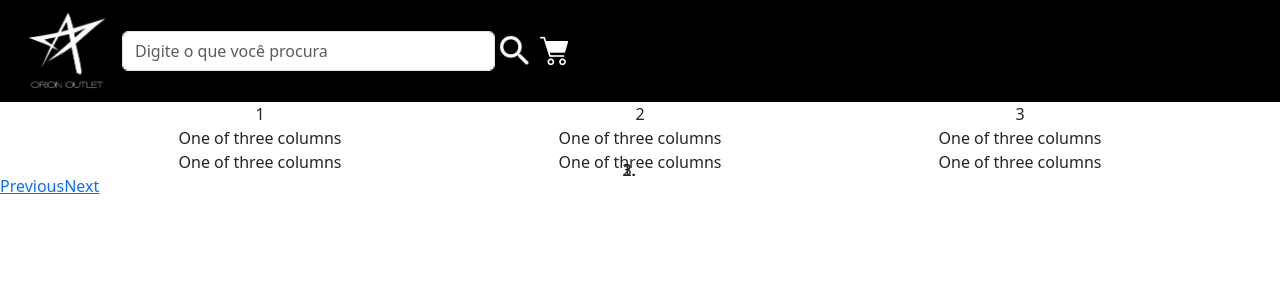
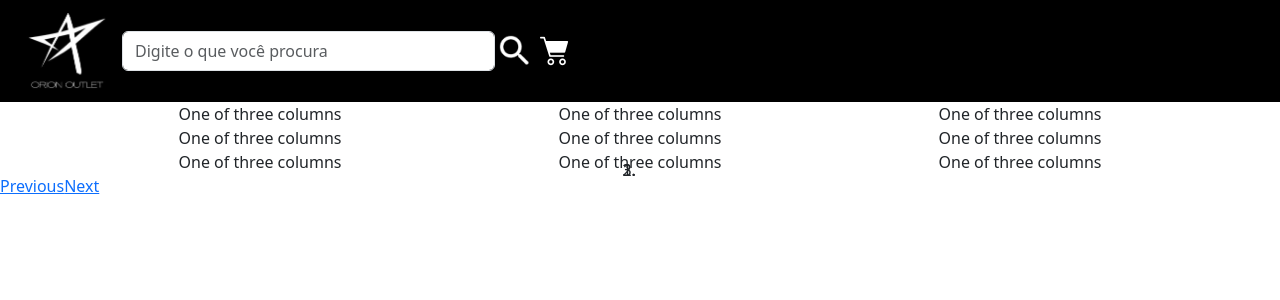
Before and after one commit to GustavoAssuncao02/orion-outlet, a React (Create React App) app: page / in a window 1280 px wide. Shown: the top 300 px of the page. Built offline with nearby package versions, Linux system fonts and the light colour scheme.

Commit message:
update bootstrap and updates on Carousel.js component

```diff
--- a/package.json
+++ b/package.json
@@ -6,6 +6,7 @@
     "@testing-library/jest-dom": "^5.17.0",
     "@testing-library/react": "^13.4.0",
     "@testing-library/user-event": "^13.5.0",
+    "bootstrap": "^5.3.3",
     "botstrap": "^0.20.1",
     "react": "^18.2.0",
     "react-dom": "^18.2.0",
--- a/src/Components/Carousel/Carousel.js
+++ b/src/Components/Carousel/Carousel.js
@@ -1,4 +1,7 @@
 import React from 'react'
+import 'bootstrap/dist/css/bootstrap.min.css';
+import 'bootstrap/dist/js/bootstrap.bundle.min.js';
+
 
 function Carousel() {
     return (
@@ -14,13 +17,13 @@
                         <div class="container text-center">
                             <div class="row align-items-start">
                                 <div class="col">
-                                    1
+                                    One of three columns
                                 </div>
                                 <div class="col">
-                                    2
+                                    One of three columns
                                 </div>
                                 <div class="col">
-                                    3
+                                    One of three columns
                                 </div>
                             </div>
                         </div>
@@ -58,6 +61,7 @@
                         </div>
                     </div>
                 </div>
+
                 <a class="left carousel-control" href="#myCarousel" data-slide="prev">
                     <span class="glyphicon glyphicon-chevron-left"></span>
                     <span class="sr-only">Previous</span>
```
Also changed, not shown: 1 other file (tests, documents, lock files or other folders). Lines whose indentation alone changed are shown as unchanged.
